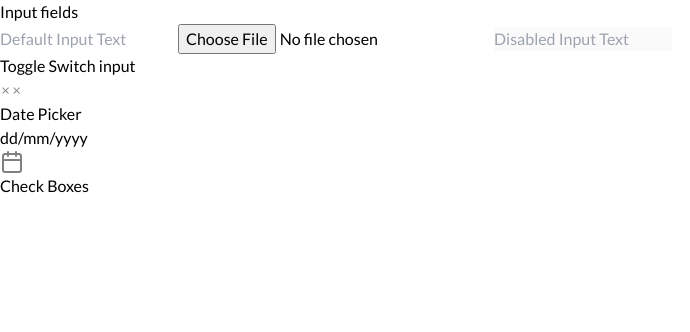
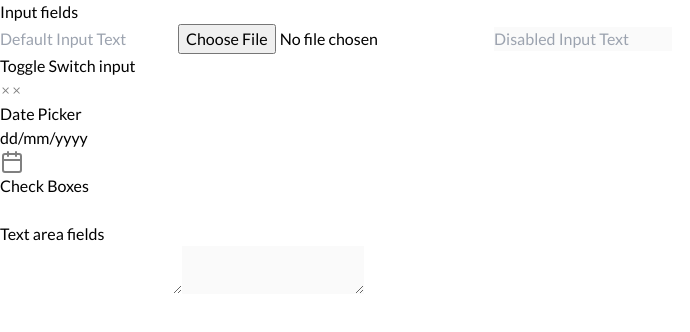
Before and after one commit to OmarKnows/dashboard, a React (Vite) app: page / in a window 1280 px wide. Shown: the top 332 px of the page, without its empty margins (0-690 px from the left). Built offline with nearby package versions, Linux system fonts and the light colour scheme.

Commit message:
Text area component

```diff
--- a/src/App.tsx
+++ b/src/App.tsx
@@ -3,11 +3,11 @@ import Card from './shared/components/Card';
 import { Switch } from './components/ui/switch';
 import { DatePicker } from './shared/components/DatePicker';
 import { Checkbox } from './components/ui/checkbox';
+import { Textarea } from './components/ui/textarea';
 
 function App() {
 	return (
-		<>
-			<div className='w-96'>
+		<div className='grid grid-cols-3 gap-4 p-3'>
 			<Card title='Input fields'>
 				<Input type='text' placeholder='Default Input Text' />
 				<Input type='file' className='my-3' />
@@ -16,9 +16,9 @@ function App() {
 
 			<Card title='Toggle Switch input'>
 				<Switch variant='md' />
+				<Switch variant='lg' />
 				<Switch variant='md' icon />
-					<Switch variant='lg' />
-					<Switch variant='lg' icon={true} />
+				<Switch variant='lg' icon />
 			</Card>
 
 			<Card title='Date Picker'>
@@ -29,8 +29,12 @@ function App() {
 				<Checkbox />
 				<Checkbox rounded />
 			</Card>
+
+			<Card title='Text area fields'>
+				<Textarea className='mb-3' />
+				<Textarea disabled />
+			</Card>
 		</div>
-		</>
 	);
 }
 
--- /dev/null
+++ b/src/components/ui/textarea.tsx
@@ -0,0 +1,21 @@
+import * as React from 'react';
+
+import { cn } from '@/lib/utils';
+
+export interface TextareaProps extends React.TextareaHTMLAttributes<HTMLTextAreaElement> {}
+
+const Textarea = React.forwardRef<HTMLTextAreaElement, TextareaProps>(({ className, ...props }, ref) => {
+	return (
+		<textarea
+			className={cn(
+				'flex min-h-[80px] w-full text-gray rounded-md border border-border bg-white px-3 py-2 text-sm ring-offset-white placeholder:text-gray focus-visible:outline-none focus-visible:ring-2 focus-visible:ring-gray-950 focus-visible:ring-offset-2  disabled:bg-disabled dark:border-gray-800 dark:bg-gray-950 dark:ring-offset-gray-950 dark:placeholder:text-gray dark:focus-visible:ring-gray-300',
+				className
+			)}
+			ref={ref}
+			{...props}
+		/>
+	);
+});
+Textarea.displayName = 'Textarea';
+
+export { Textarea };
```
Lines whose indentation alone changed are shown as unchanged.
